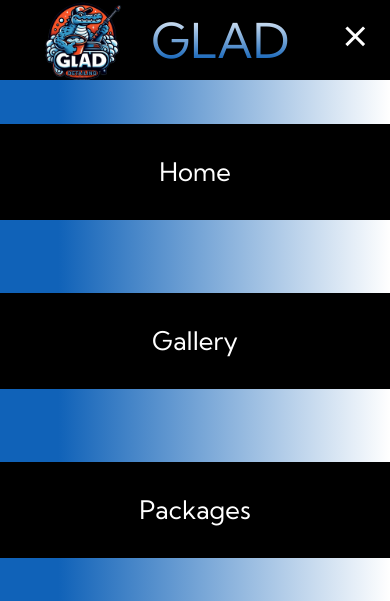
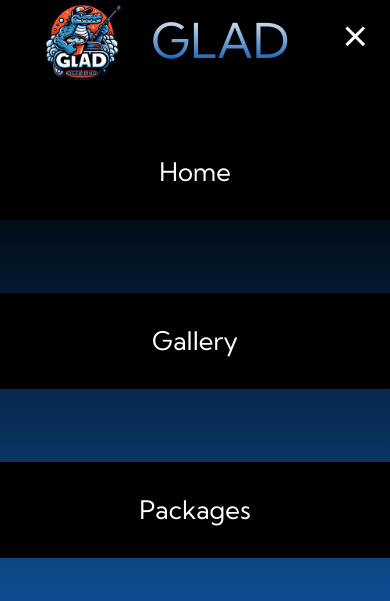
Before and after one commit to GLADDetailing/gladdetailing.github.io, a plain HTML site: page index.html in a window 390 px wide. Both pictures are taken after a click on the element 354 px from the left and 36 px from the top of the page. Shown: the top 601 px of the page. Drawn offline with Linux system fonts and the light colour scheme; some icons are missing.

Commit message:
changing background of navbar mobile menu

```diff
--- a/styles.css
+++ b/styles.css
@@ -166,7 +166,7 @@
   }
 
   .navbar__menu.active {
-    background-image: linear-gradient(to right, #1062B8 15%, white 100%);
+    background-image: linear-gradient(to top, #1062B8 5%, black 90%);
     top: 100%;
     right: 0;
     opacity: 1;
@@ -295,7 +295,7 @@
 
 .main__content h1 {
   font-size: 4rem;
-  background-image: linear-gradient(to top, #1062B8 0%, white 100%);
+  background-image: linear-gradient(to top, #1062B8 0%, black 100%);
   background-size: 100%;
   -webkit-background-clip: text;
   -moz-background-clip: text;
```
